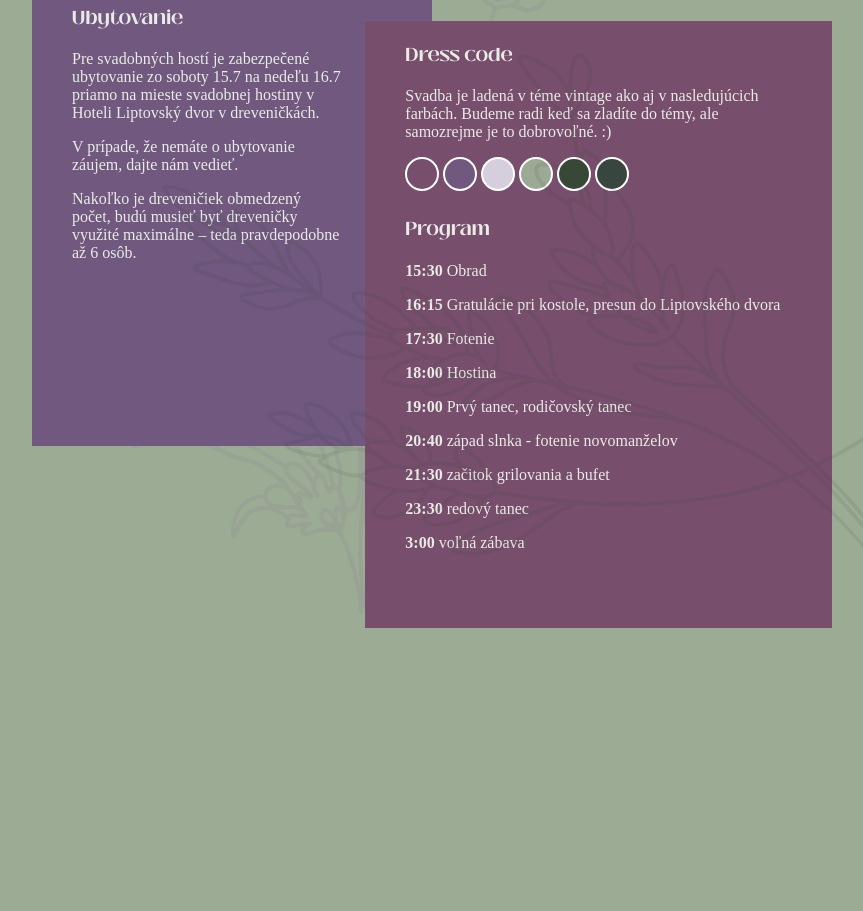
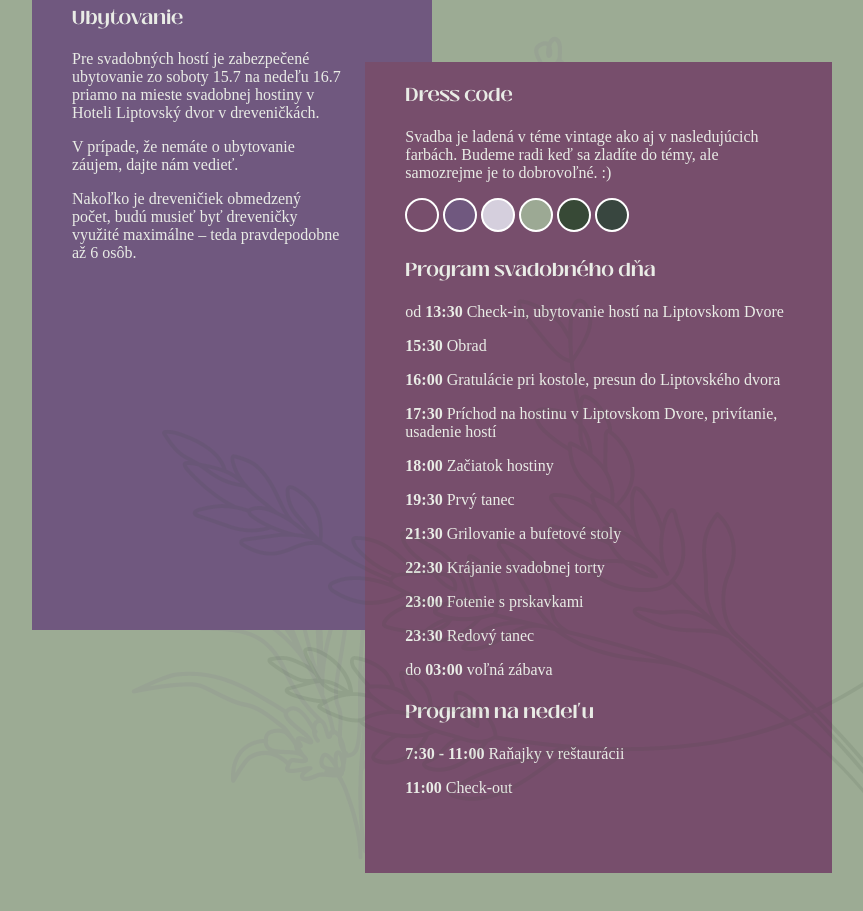
Before and after one commit to marusak/tj23, a plain HTML site: page index.html in a window 1280 px wide. Shown: the part 1311-2222 px from the top of the page, without its empty margins (208-1071 px from the left). Before the commit the page ends 2019 px from the top, so only its background shows below. Drawn offline with Linux system fonts and the light colour scheme.

Commit message:
Update schedule

```diff
--- a/index.html
+++ b/index.html
@@ -60,16 +60,21 @@
                 <div class="color c4"></div>
                 <div class="color c5"></div>
                 <div class="color c6"></div>
-                <h3>Program</h3>
+                <h3>Program svadobného dňa</h3>
+                <p>od <span class="program-time">13:30</span> Check-in, ubytovanie hostí na Liptovskom Dvore</p>
                 <p><span class="program-time">15:30</span> Obrad</p>
-                <p><span class="program-time">16:15</span> Gratulácie pri kostole, presun do Liptovského dvora</p>
-                <p><span class="program-time">17:30</span> Fotenie</p>
-                <p><span class="program-time">18:00</span> Hostina</p>
-                <p><span class="program-time">19:00</span> Prvý tanec, rodičovský tanec</p>
-                <p><span class="program-time">20:40</span> západ slnka - fotenie novomanželov</p>
-                <p><span class="program-time">21:30</span> začitok grilovania a bufet</p>
-                <p><span class="program-time">23:30</span> redový tanec</p>
-                <p><span class="program-time">3:00</span> voľná zábava</p>
+                <p><span class="program-time">16:00</span> Gratulácie pri kostole, presun do Liptovského dvora</p>
+                <p><span class="program-time">17:30</span> Príchod na hostinu v Liptovskom Dvore, privítanie, usadenie hostí</p>
+                <p><span class="program-time">18:00</span> Začiatok hostiny</p>
+                <p><span class="program-time">19:30</span> Prvý tanec</p>
+                <p><span class="program-time">21:30</span> Grilovanie a bufetové stoly</p>
+                <p><span class="program-time">22:30</span> Krájanie svadobnej torty</p>
+                <p><span class="program-time">23:00</span> Fotenie s prskavkami</p>
+                <p><span class="program-time">23:30</span> Redový tanec</p>
+                <p>do <span class="program-time">03:00</span> voľná zábava</p>
+                <h3>Program na nedeľu</h3>
+                <p><span class="program-time">7:30 - 11:00</span> Raňajky v reštaurácii</p>
+                <p><span class="program-time">11:00</span> Check-out</p>
             </div>
         </div>
         <div id="footer">
```
